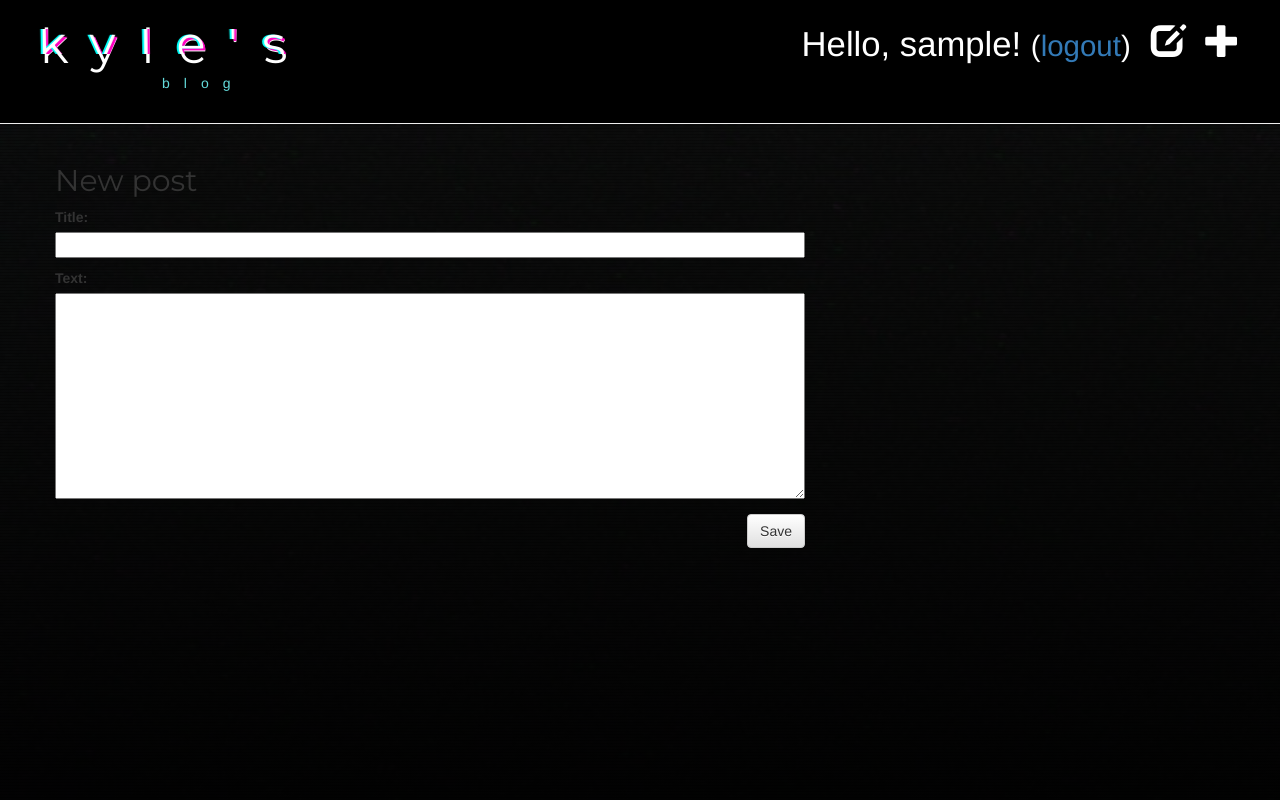
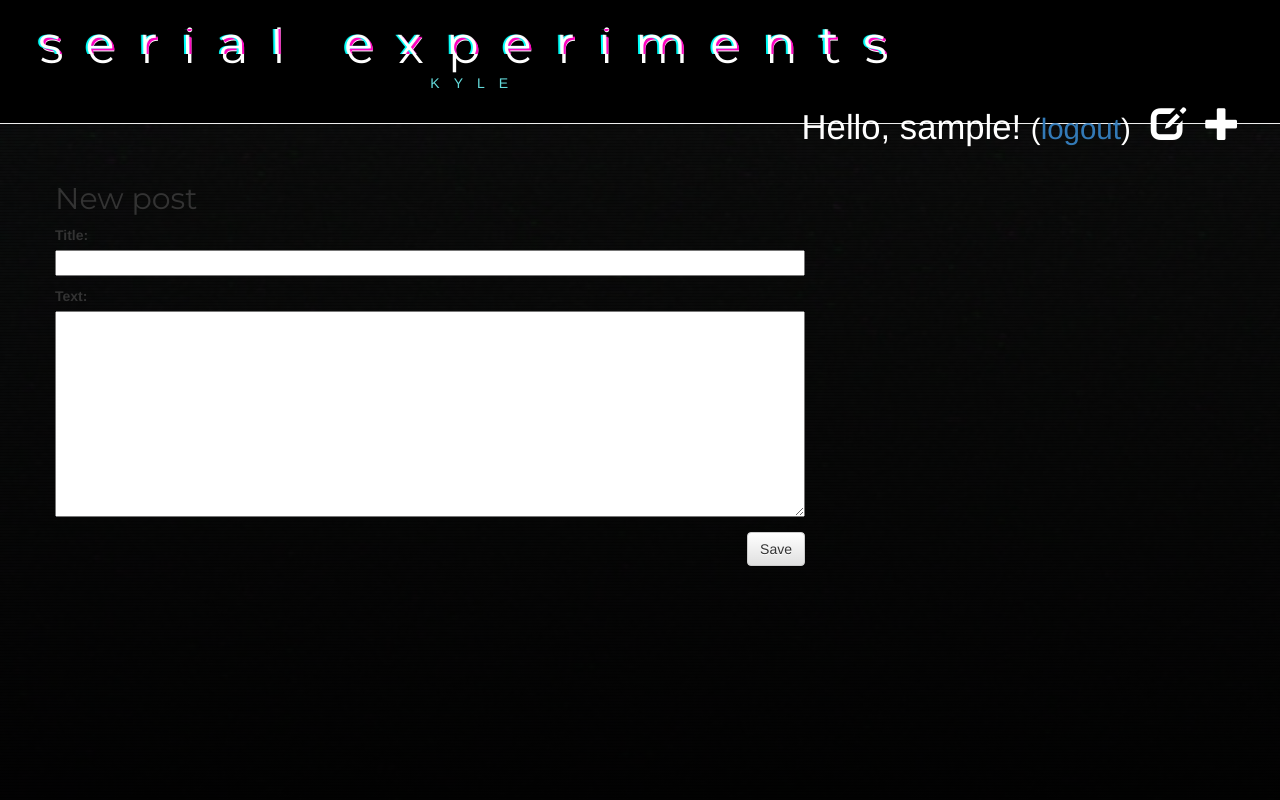
Before and after one commit to kvitebjorn/my-first-blog, a Django app: page /post/new/ in a window 1280 px wide. Run offline with Django 3.2, Linux system fonts and the light colour scheme; the visitor is signed in with stand-in values (Sample User, id 1); some libraries are stand-ins or nearby versions.

Commit message:
fixing up the menu and changing title

```diff
--- a/blog/static/css/blog.css
+++ b/blog/static/css/blog.css
@@ -320,6 +320,16 @@ h1, h2, h3, h4 {
   }
 }
 
+.title-wrapper {
+    display: inline-block;
+
+}
+
 .title-wrapper p {
-    padding-left: 10%;
+    text-align: center;
 }
+
+.menu-wrapper {
+    display: inline-block;
+    float: right;
+}
--- a/blog/templates/blog/base.html
+++ b/blog/templates/blog/base.html
@@ -17,6 +17,14 @@
     <body>
         <div class="app">
         <div class="page-header">
+            <div class="title-wrapper">
+                <a href="/">
+                    <h1 class="glitch" data-text="serial experiments">serial experiments</h1>
+                    <p class="sub">KYLE</p>
+                </a>
+            </div>
+
+            <div class="menu-wrapper">
             {% if user.is_authenticated %}
                 <a href="{% url 'post_new' %}" class="top-menu"><span class="glyphicon glyphicon-plus"></span></a>
                 <a href="{% url 'post_draft_list' %}" class="top-menu"><span class="glyphicon glyphicon-edit"></span></a>
@@ -24,12 +32,8 @@
             {% else %}
                 <a href="{% url 'login' %}" class="top-menu"><span class="glyphicon glyphicon-lock"></span></a>
             {% endif %}
-            <div class="title-wrapper">
-                <a href="/">
-                    <h1 class="glitch" data-text="kyle's">kyle's</h1>
-                    <p class="sub">blog</p>
-                </a>
             </div>
+
         </div>
         <div class="content container">
             <div class="row">
```
